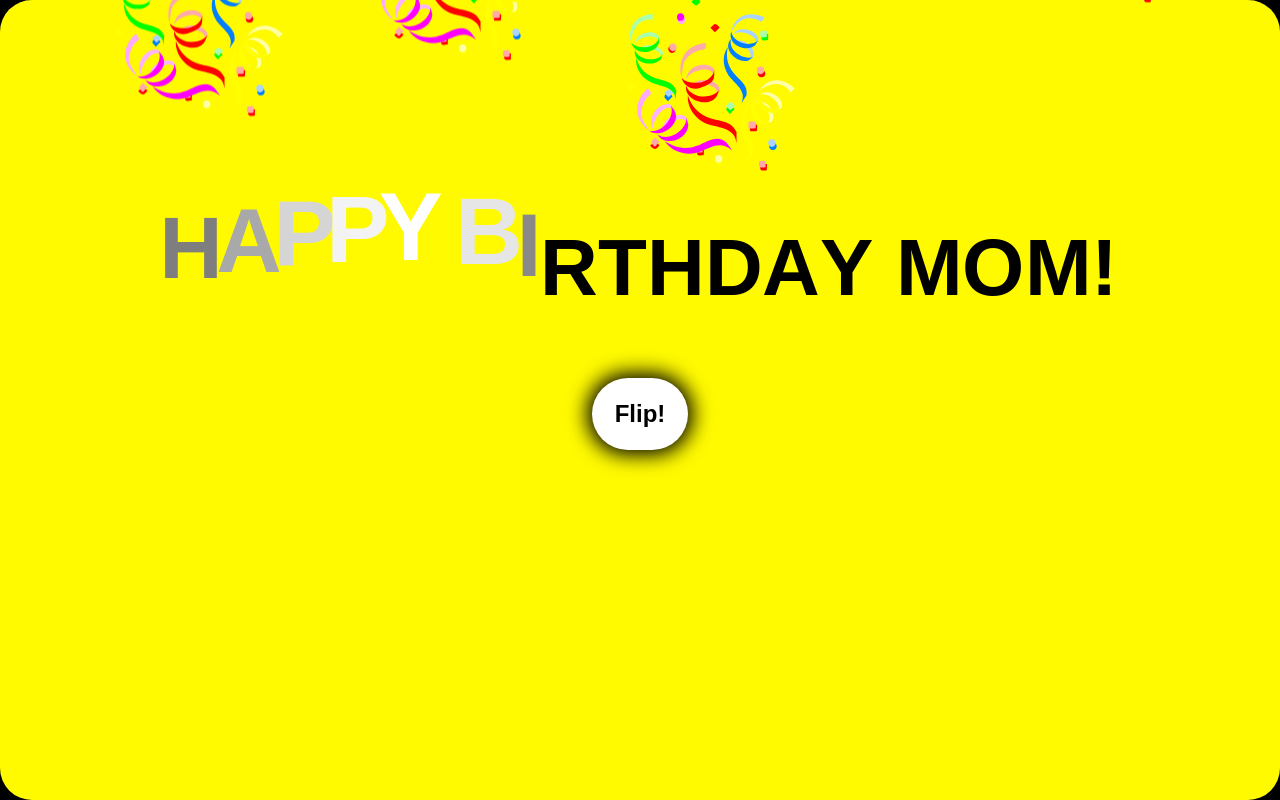
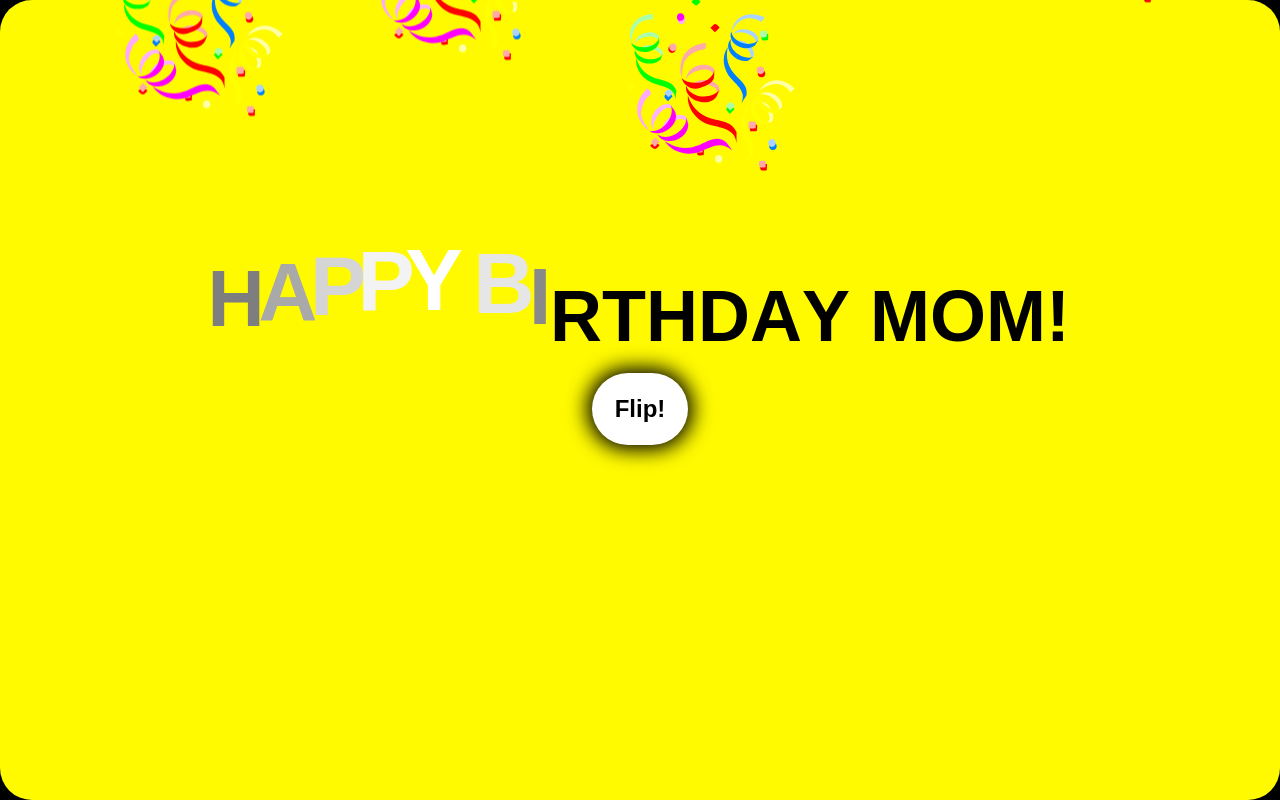
Before and after one commit to Thrasymachuss/birthday-card-1, a website built with Parcel: page src/index.html in a window 1280 px wide. Built offline with nearby package versions, Linux system fonts and the light colour scheme.

Commit message:
fixed responsiveness issues

```diff
--- a/src/style.css
+++ b/src/style.css
@@ -163,9 +163,9 @@ body {
   }
 }
 
-@media (max-width: 1440px) {
+@media (max-width: 1690px) {
   .card-inner .card-front h1 {
-    font-size: 5rem;
+    font-size: 4.5rem;
   }
 
   .card-back .text-content {
@@ -180,7 +180,7 @@ body {
   }
   .btn-container .btn {
     position: relative;
-    margin: 4em 0;
+    margin: 2em 0;
     width: 4em;
     height: 3em;
     font-size: 1.5rem;
@@ -197,7 +197,7 @@ body {
     margin: 1em;
   }
   .card-back .text-content p {
-    font-size: 1.5rem;
+    font-size: 1rem;
   }
 }
 
@@ -210,7 +210,4 @@ body {
     min-height: 60vh;
     margin: 5em 1em 0;
   }
-  .card-back .text-content p {
-    font-size: 1rem;
-  }
 }
```
